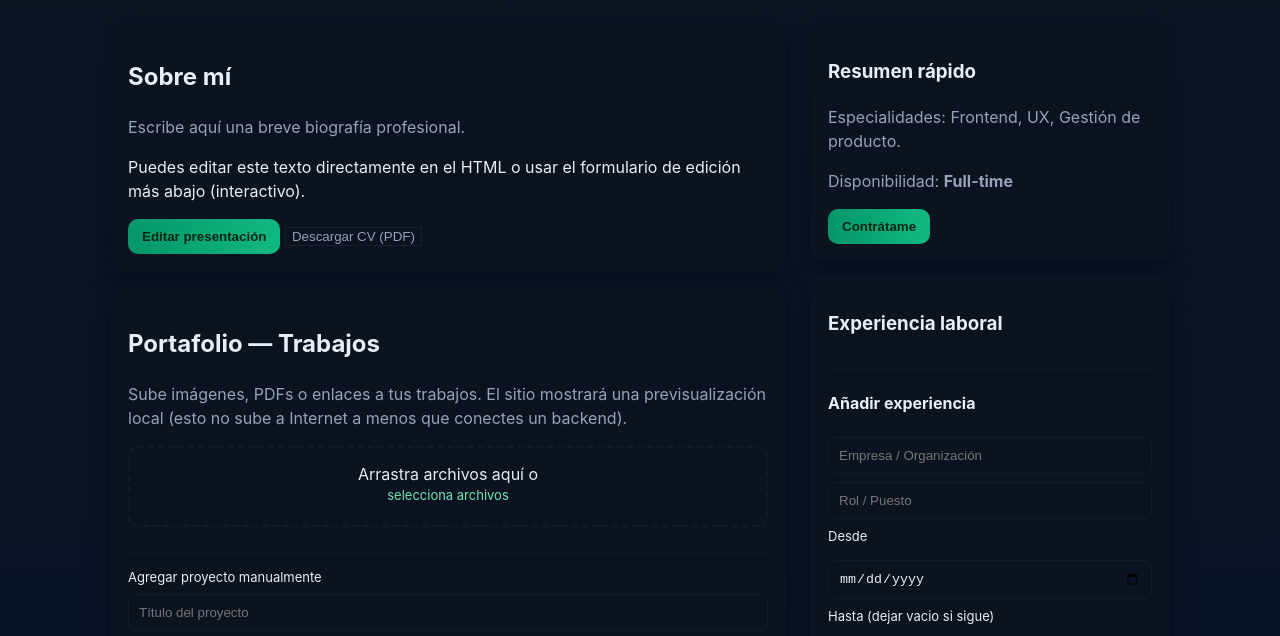
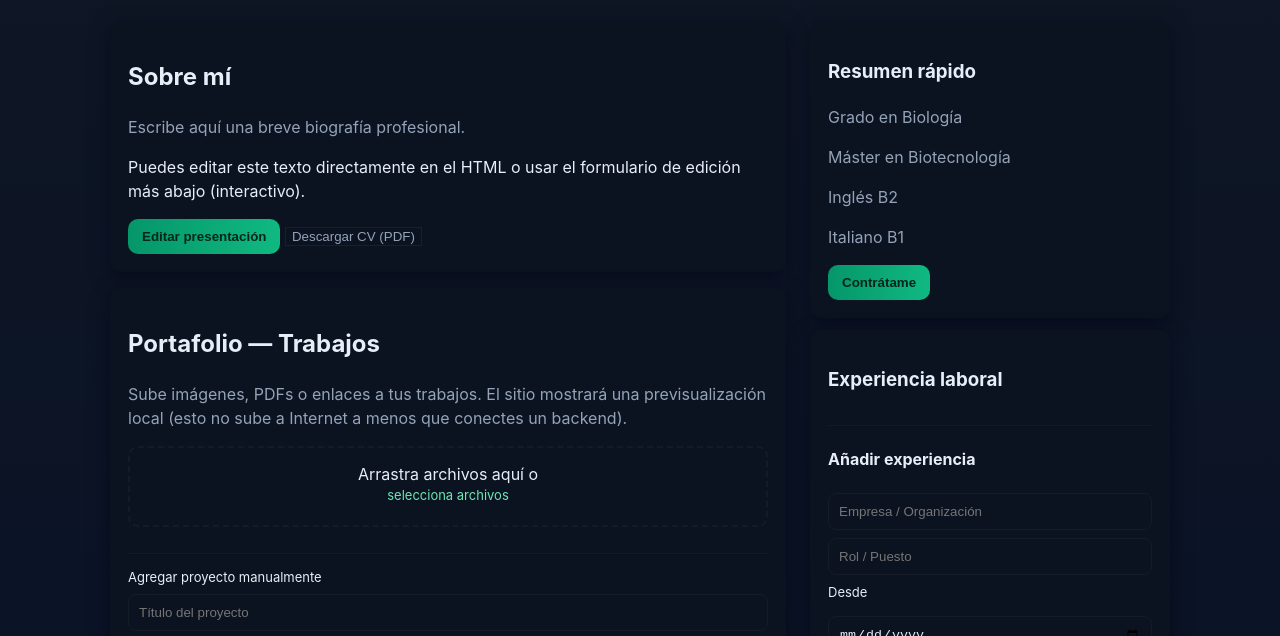
Before and after one commit to AndreaMC4/resume.github.io, a plain HTML site: page index.html in a window 1280 px wide. Shown: the part 151-787 px from the top of the page. Drawn offline with Linux system fonts and the light colour scheme.

Commit message:
Update index.html

```diff
--- a/index.html
+++ b/index.html
@@ -151,8 +151,10 @@
       <aside>
         <div class="card">
           <h3>Resumen rápido</h3>
-          <p class="muted">Especialidades: Frontend, UX, Gestión de producto.</p>
-          <p class="muted">Disponibilidad: <strong>Full-time</strong></p>
+          <p class="muted">Grado en Biología</p>
+          <p class="muted">Máster en Biotecnología</p>
+          <p class="muted">Inglés B2</p>
+          <p class="muted">Italiano  B1</p>
           <div style="margin-top:8px">
             <button class="btn" id="hireBtn">Contrátame</button>
           </div>
```
